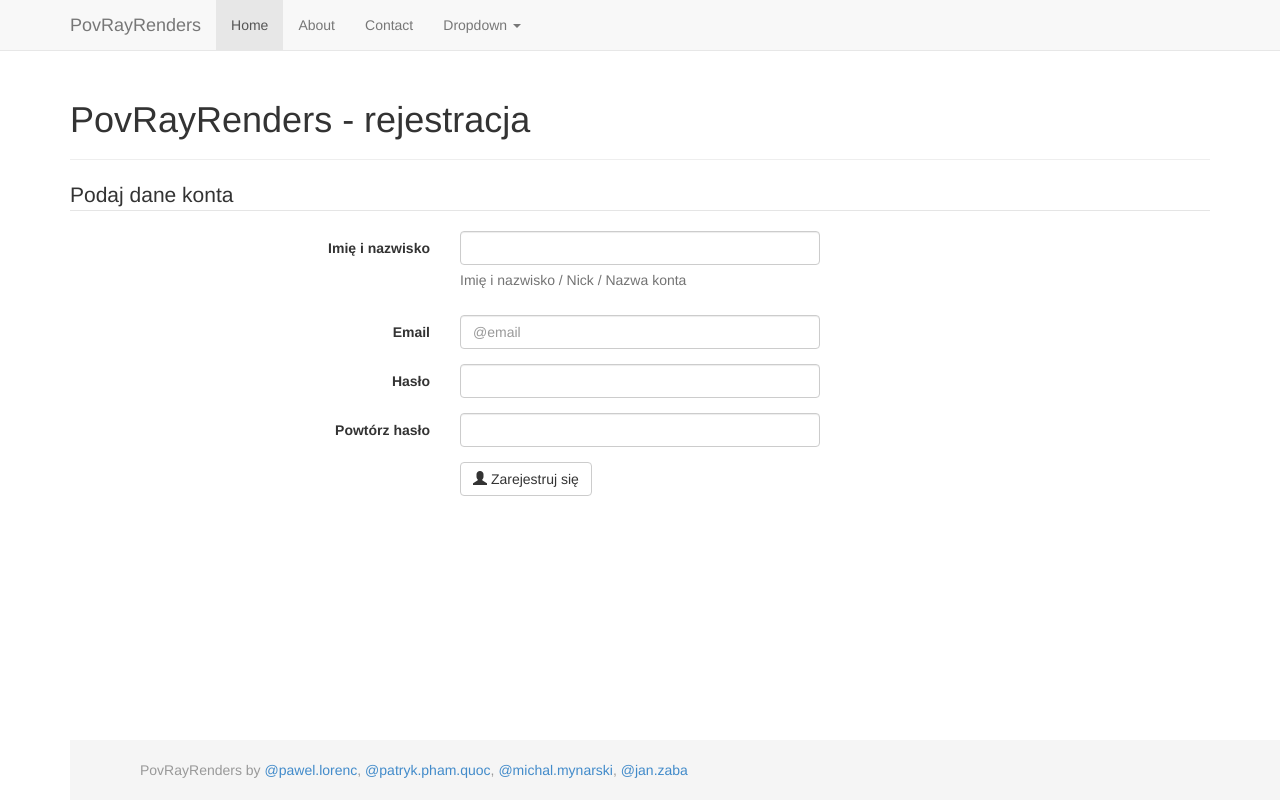
After one commit to janzaba/aiir, a Django app: template app/templates/register.html in a window 1280 px wide; the page is wider, and only the part inside the window is pictured. The commit adds this page. Run offline with Django 3.2, Linux system fonts and the light colour scheme; the template is opened without the code that fills it, so the values that code supplies are empty; some libraries are stand-ins or nearby versions.

Commit message:
Szablon podzielony

```diff
--- a/app/templates/index.html
+++ b/app/templates/index.html
@@ -4,7 +4,7 @@
     <meta charset="utf-8">
     <meta http-equiv="X-UA-Compatible" content="IE=edge">
     <meta name="viewport" content="width=device-width, initial-scale=1">
-    <title>PovRayRenders</title>
+    <title>PovRayRenders {% block title %}{% endblock %}</title>
 
     <!-- Bootstrap -->
     <link href="{{ STATIC_URL }}css/bootstrap.min.css" rel="stylesheet">
@@ -56,67 +56,11 @@
     <!-- Begin page content -->
     <div class="container">
       <div class="page-header">
-        <h1>PovRayRenders</h1>
+        <h1>{% block h1 %}PovRayRenders{% endblock %}</h1>
       </div>
+        {% block content %}
 
-      <!-- {{ f }} -->
-
-      <br />
-      <br />
-        <form class="form-horizontal">
-        <fieldset>
-
-        <!-- Form Name -->
-        <legend>Rejestracja</legend>
-
-        <!-- Text input-->
-        <div class="form-group">
-          <label class="col-md-4 control-label" for="name">Imię i nazwisko</label>
-          <div class="col-md-4">
-          <input id="name" name="name" class="form-control input-md" required="" type="text">
-          <span class="help-block">Imię i nazwisko / Nick / Nazwa konta</span>
-          </div>
-        </div>
-
-        <!-- Text input-->
-        <div class="form-group">
-          <label class="col-md-4 control-label" for="email">Email</label>
-          <div class="col-md-4">
-          <input id="email" name="email" placeholder="@email" class="form-control input-md" required="" type="text">
-
-          </div>
-        </div>
-
-        <!-- Password input-->
-        <div class="form-group">
-          <label class="col-md-4 control-label" for="password">Hasło</label>
-          <div class="col-md-4">
-            <input id="password" name="password" placeholder="" class="form-control input-md" required="" type="password">
-
-          </div>
-        </div>
-
-        <!-- Password input-->
-        <div class="form-group">
-          <label class="col-md-4 control-label" for="re_password">Powtórz hasło</label>
-          <div class="col-md-4">
-            <input id="re_password" name="re_password" placeholder="" class="form-control input-md" required="" type="password">
-
-          </div>
-        </div>
-
-        <!-- Button -->
-        <div class="form-group">
-          <label class="col-md-4 control-label" for="submit"></label>
-          <div class="col-md-4">
-            <button id="submit" name="submit" class="btn btn-default"><span class="glyphicon glyphicon-user"></span> Zarejestruj się</button>
-          </div>
-        </div>
-
-        </fieldset>
-        </form>
-    </div>
-
+        {% endblock %}
     <div id="footer">
       <div class="container">
         <p class="text-muted">PovRayRenders by <a>@pawel.lorenc</a>, <a>@patryk.pham.quoc</a>, <a>@michal.mynarski</a>, <a>@jan.zaba</a></p>
--- /dev/null
+++ b/app/templates/register.html
@@ -0,0 +1,58 @@
+{% extends "index.html" %}
+{% block title %} - rejestracja {% endblock %}
+
+{% block h1 %}PovRayRenders - rejestracja{% endblock %}
+{% block content %}
+        <form class="form-horizontal">
+        <fieldset>
+
+        <!-- Form Name -->
+        <legend>Podaj dane konta</legend>
+
+        <!-- Text input-->
+        <div class="form-group">
+          <label class="col-md-4 control-label" for="name">Imię i nazwisko</label>
+          <div class="col-md-4">
+          <input id="name" name="name" class="form-control input-md" required="" type="text">
+          <span class="help-block">Imię i nazwisko / Nick / Nazwa konta</span>
+          </div>
+        </div>
+
+        <!-- Text input-->
+        <div class="form-group">
+          <label class="col-md-4 control-label" for="email">Email</label>
+          <div class="col-md-4">
+          <input id="email" name="email" placeholder="@email" class="form-control input-md" required="" type="text">
+
+          </div>
+        </div>
+
+        <!-- Password input-->
+        <div class="form-group">
+          <label class="col-md-4 control-label" for="password">Hasło</label>
+          <div class="col-md-4">
+            <input id="password" name="password" placeholder="" class="form-control input-md" required="" type="password">
+
+          </div>
+        </div>
+
+        <!-- Password input-->
+        <div class="form-group">
+          <label class="col-md-4 control-label" for="re_password">Powtórz hasło</label>
+          <div class="col-md-4">
+            <input id="re_password" name="re_password" placeholder="" class="form-control input-md" required="" type="password">
+
+          </div>
+        </div>
+
+        <!-- Button -->
+        <div class="form-group">
+          <label class="col-md-4 control-label" for="submit"></label>
+          <div class="col-md-4">
+            <button id="submit" name="submit" class="btn btn-default"><span class="glyphicon glyphicon-user"></span> Zarejestruj się</button>
+          </div>
+        </div>
+
+        </fieldset>
+        </form>
+{% endblock %}
--- a/urls.py
+++ b/urls.py
@@ -16,4 +16,5 @@ urlpatterns = patterns('',
     url(r'^admin/', include(admin.site.urls)),
     #  url(r'^admin/(.*), admin.site.root),
     url(r'^/?$', 'POVRay.app.views.index'),
+    url(r'^register/?$', 'POVRay.app.views.register'),
 )
--- a/users/views.py
+++ /dev/null
@@ -1 +0,0 @@
-# Create your views here.
```
Also changed, not shown: app/templates/indextmp.html (deleted, +0 -40 lines), app/views.py (+6 -1 lines), 3 other files.
